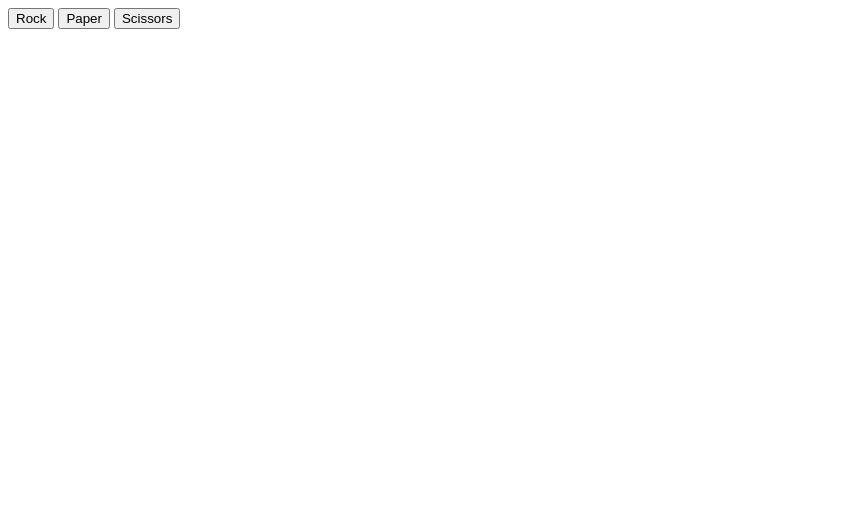
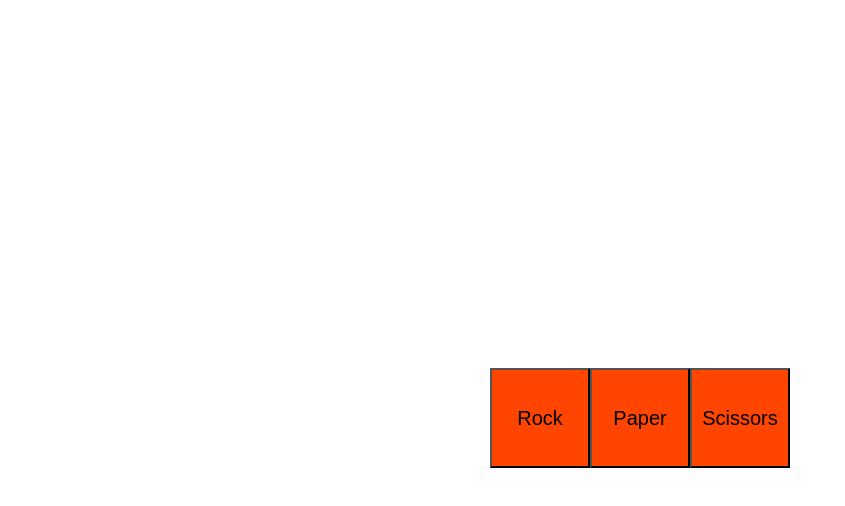
Before and after one commit to mugenfuko/rps, a plain HTML site: page index.html in a window 1280 px wide. Shown: the whole page, without its empty margins (0-845 px from the left). Drawn offline with Linux system fonts and the light colour scheme.

Commit message:
Various CSS adjustments

```diff
--- a/index.html
+++ b/index.html
@@ -3,11 +3,43 @@
     <head>
         <meta charset="UTF-8"/>
     </head>
+    <style>
+        p {
+            margin: 0;
+            padding: 16px;
+        }
+        .output {
+            text-align: center;
+            height: 320px;
+            width: 50vw;
+            padding-top: 20px;
+            padding-bottom: 20px;
+            margin-left: auto;
+            margin-right: auto;
+        }
+        .buttons {
+            display: flex;
+            flex-direction: row;
+            justify-content: center;
+            align-items: center;
+            width: 600px;
+            height: 100px;
+            margin: auto;
+        }
+        button {
+            background-color: orangered;
+            width: 100px;
+            height: 100px;
+            font-size: 20px;
+        }
+    </style>
     <body>
-        <button onclick='playerPlay("rock")'>Rock</button>
-        <button onclick='playerPlay("paper")'>Paper</button>
-        <button onclick='playerPlay("scissors")'>Scissors</button>
         <div class='output'></div>
+        <div class='buttons'>
+            <div><button onclick='playerPlay("rock")'>Rock</button></div>
+            <div><button onclick='playerPlay("paper")'>Paper</button></div>
+            <div><button onclick='playerPlay("scissors")'>Scissors</button></div>
+        </div>
     </body>
     <script>
         let computerSelection = computerPlay()
@@ -40,7 +72,7 @@
                 playerSelection = 'Paper'
                 return game()
             }   else if (buttonPressed == 'scissors') {
-                playerselection = 'Scissors'
+                playerSelection = 'Scissors'
                 return game()
             }
         }
```
